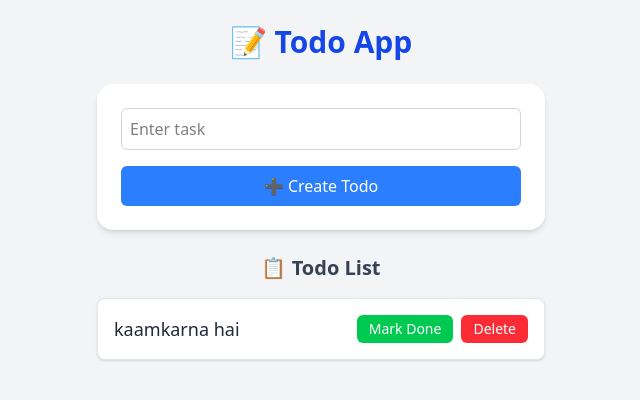
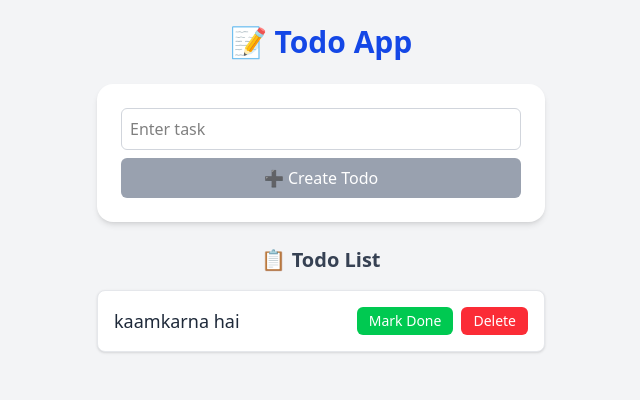
Before and after one commit to patelabhay672/ReactApp, a React (Vite) app: page / in a window 1280 px wide. Shown: the top 400 px of the page, without its empty margins (319-959 px from the left). Built offline with nearby package versions, Linux system fonts and the light colour scheme.

Commit message:
component saparation

```diff
--- a/src/App.jsx
+++ b/src/App.jsx
@@ -1,99 +1,64 @@
 import { nanoid } from "nanoid/non-secure";
-import { useState } from "react";
+import { useEffect, useState } from "react";
+import TodoForm from "./components/TodoForm";
+import TodoList from "./components/TodoList";
 
 const App = () => {
-  const [todos, settodos] = useState([
-    { id: 1, title: "kaamkarna hai", iscompleted: false },
-  ]);
+  const [todos, settodos] = useState(() => {
+    const saved = localStorage.getItem("todos");
+    return saved ? JSON.parse(saved) : [{ id: 1, title: "kaamkarna hai", iscompleted: false }];
+  });
 
   const [title, settitle] = useState("");
+  const [error, setError] = useState("");
+
+  useEffect(() => {
+    localStorage.setItem("todos", JSON.stringify(todos));
+  }, [todos]);
 
   const submitHandler = (e) => {
     e.preventDefault();
+    if (!title.trim()) {
+      setError("❌ Please enter a valid task.");
+      return;
+    }
     const newtodo = {
       id: nanoid(),
-      title,
+      title: title.trim(),
       iscompleted: false,
     };
     settodos([...todos, newtodo]);
     settitle("");
+    setError("");
   };
 
   const toggleCompleted = (id) => {
-    const updatedTodos = todos.map((todo) =>
-      todo.id === id ? { ...todo, iscompleted: !todo.iscompleted } : todo
+    settodos(
+      todos.map((todo) =>
+        todo.id === id ? { ...todo, iscompleted: !todo.iscompleted } : todo
+      )
     );
-    settodos(updatedTodos);
   };
 
-  // 🗑 Delete todo by ID
   const deleteTodo = (id) => {
-    const updatedTodos = todos.filter((todo) => todo.id !== id);
-    settodos(updatedTodos);
+    settodos(todos.filter((todo) => todo.id !== id));
   };
 
   return (
     <div className="min-h-screen bg-gray-100 flex flex-col items-center p-6">
       <h1 className="text-3xl font-bold text-blue-700 mb-6">📝 Todo App</h1>
-
-      <form
-        onSubmit={submitHandler}
-        className="bg-white p-6 rounded-2xl shadow-md w-full max-w-md mb-6"
-      >
-        <input
-          type="text"
-          value={title}
-          placeholder="Enter task"
-          onChange={(e) => settitle(e.target.value)}
-          className="w-full p-2 mb-4 border border-gray-300 rounded-md focus:outline-none focus:ring-2 focus:ring-blue-400"
-        />
-        <button
-          type="submit"
-          className="w-full bg-blue-500 text-white py-2 rounded-md hover:bg-blue-600 transition"
-        >
-          ➕ Create Todo
-        </button>
-      </form>
-
+      <TodoForm
+        title={title}
+        settitle={settitle}
+        error={error}
+        submitHandler={submitHandler}
+      />
       <h2 className="text-xl font-semibold mb-4 text-gray-700">📋 Todo List</h2>
-      <ul className="w-full max-w-md space-y-3">
-        {todos.map((todo) => (
-          <li
-            key={todo.id}
-            className="flex justify-between items-center bg-white p-4 rounded-lg shadow-sm border border-gray-200 hover:shadow-md transition"
-          >
-            <span
-              className={`text-lg flex-1 ${
-                todo.iscompleted
-                  ? "line-through text-green-600"
-                  : "text-gray-800"
-              }`}
-            >
-              {todo.title}
-            </span>
-
-            {/* Mark Done / Undo Button */}
-            <button
-              onClick={() => toggleCompleted(todo.id)}
-              className={`px-3 py-1 text-sm rounded-md font-medium mr-2 ${
-                todo.iscompleted
-                  ? "bg-yellow-400 text-white hover:bg-yellow-500"
-                  : "bg-green-500 text-white hover:bg-green-600"
-              } transition`}
-            >
-              {todo.iscompleted ? "Undo" : "Mark Done"}
-            </button>
-
-            {/* 🗑 Delete Button */}
-            <button
-              onClick={() => deleteTodo(todo.id)}
-              className="px-3 py-1 text-sm bg-red-500 text-white rounded-md hover:bg-red-600 transition"
-            >
-              Delete
-            </button>
-          </li>
-        ))}
-      </ul>
+      <TodoList
+        todos={todos}
+        toggleCompleted={toggleCompleted}
+        deleteTodo={deleteTodo}
+      />
     </div>
   );
 };
--- /dev/null
+++ b/src/components/TodoForm.jsx
@@ -0,0 +1,36 @@
+import React from "react";
+
+const TodoForm = ({ title, settitle, error, submitHandler }) => {
+  return (
+    <form
+      onSubmit={submitHandler}
+      className="bg-white p-6 rounded-2xl shadow-md w-full max-w-md mb-6"
+    >
+      <input
+        type="text"
+        value={title}
+        placeholder="Enter task"
+        onChange={(e) => {
+          settitle(e.target.value);
+        }}
+        className="w-full p-2 mb-2 border border-gray-300 rounded-md focus:outline-none focus:ring-2 focus:ring-blue-400"
+      />
+      {error && (
+        <p className="text-red-500 text-sm mb-2 font-medium">{error}</p>
+      )}
+      <button
+        type="submit"
+        disabled={!title.trim()}
+        className={`w-full py-2 rounded-md transition font-medium ${
+          !title.trim()
+            ? "bg-gray-400 text-white cursor-not-allowed"
+            : "bg-blue-500 text-white hover:bg-blue-600"
+        }`}
+      >
+        ➕ Create Todo
+      </button>
+    </form>
+  );
+};
+
+export default TodoForm;
--- /dev/null
+++ b/src/components/TodoItem.jsx
@@ -0,0 +1,37 @@
+import React from "react";
+
+const TodoItem = ({ todo, toggleCompleted, deleteTodo }) => {
+  return (
+    <li
+      className="flex justify-between items-center bg-white p-4 rounded-lg shadow-sm border border-gray-200 hover:shadow-md transition"
+    >
+      <span
+        className={`text-lg flex-1 ${
+          todo.iscompleted ? "line-through text-green-600" : "text-gray-800"
+        }`}
+      >
+        {todo.title}
+      </span>
+
+      <button
+        onClick={() => toggleCompleted(todo.id)}
+        className={`px-3 py-1 text-sm rounded-md font-medium mr-2 ${
+          todo.iscompleted
+            ? "bg-yellow-400 text-white hover:bg-yellow-500"
+            : "bg-green-500 text-white hover:bg-green-600"
+        } transition`}
+      >
+        {todo.iscompleted ? "Undo" : "Mark Done"}
+      </button>
+
+      <button
+        onClick={() => deleteTodo(todo.id)}
+        className="px-3 py-1 text-sm bg-red-500 text-white rounded-md hover:bg-red-600 transition"
+      >
+        Delete
+      </button>
+    </li>
+  );
+};
+
+export default TodoItem;
--- /dev/null
+++ b/src/components/TodoList.jsx
@@ -0,0 +1,19 @@
+import React from "react";
+import TodoItem from "./TodoItem";
+
+const TodoList = ({ todos, toggleCompleted, deleteTodo }) => {
+  return (
+    <ul className="w-full max-w-md space-y-3">
+      {todos.map((todo) => (
+        <TodoItem
+          key={todo.id}
+          todo={todo}
+          toggleCompleted={toggleCompleted}
+          deleteTodo={deleteTodo}
+        />
+      ))}
+    </ul>
+  );
+};
+
+export default TodoList;
```
